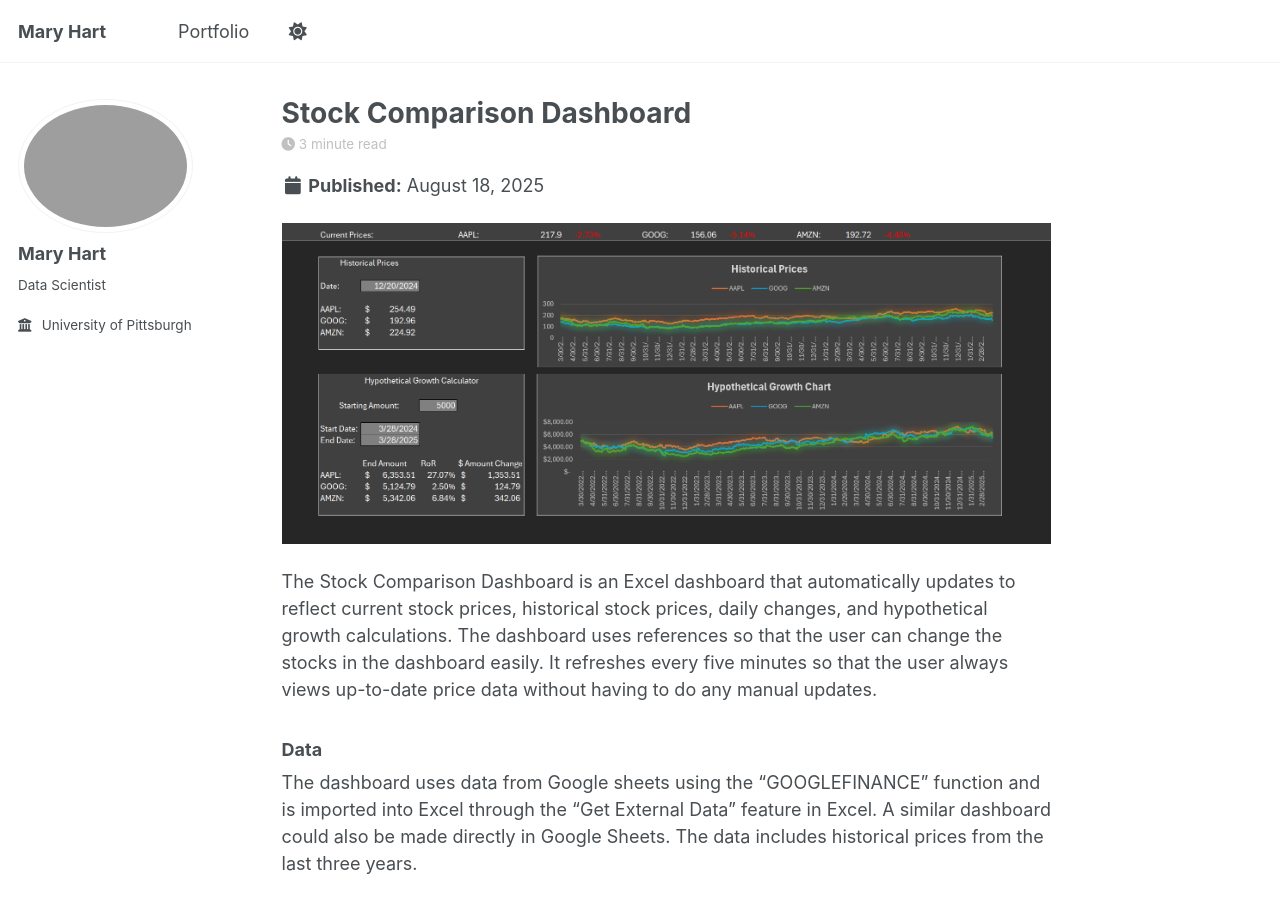
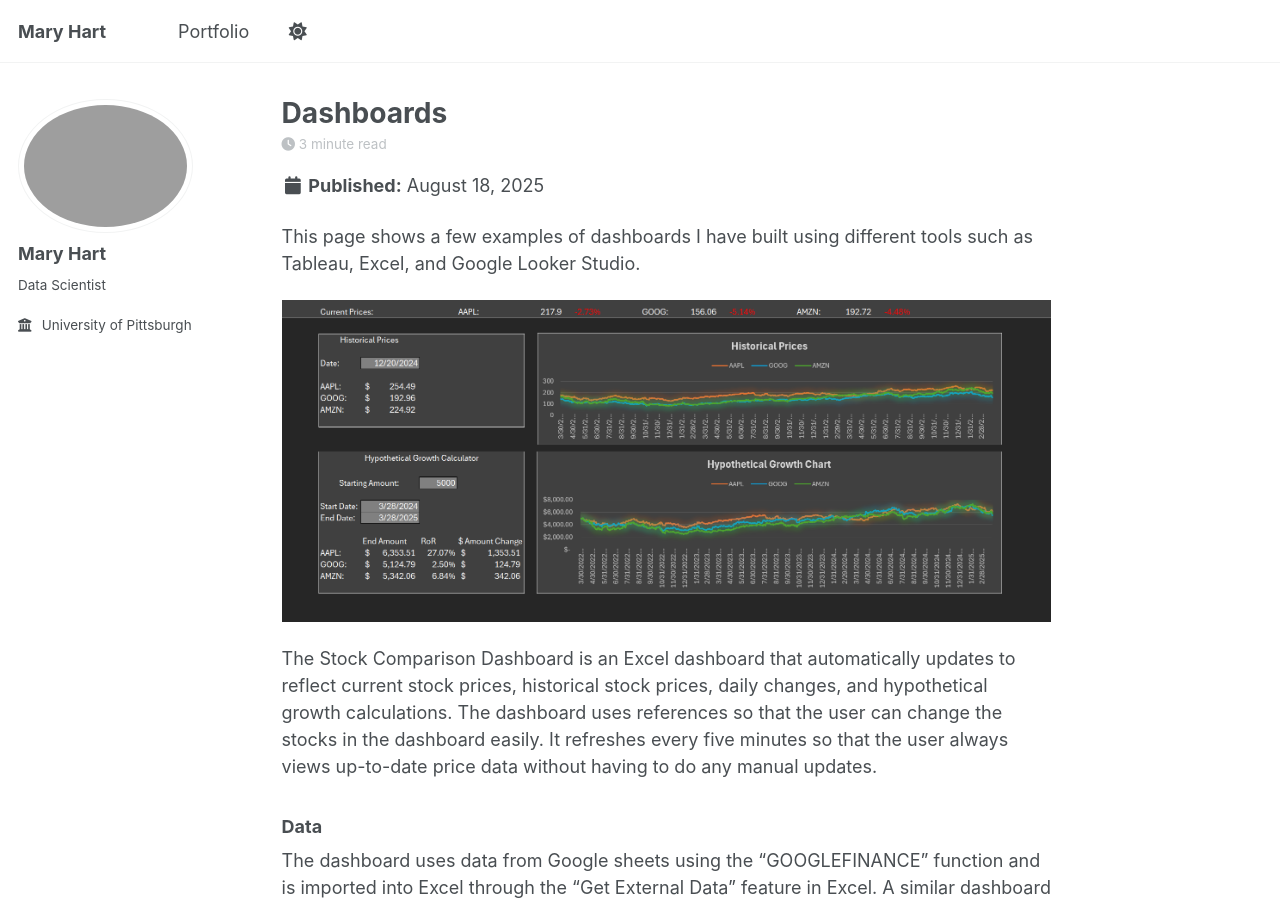
Before and after one commit to maryh-1/maryh-1.github.io, a Jekyll site: the page built from _posts/2025-08-18-Dashboards.md, in a window 1280 px wide and 900 px high. Built offline with Jekyll 4.4.1, drawn with Linux system fonts in a browser that asks for light colours; a script bundle is joined from its source files by our own code; library files that are not in the unit come from our copies.

Commit message:
Update and rename 2025-08-18-Stock-Comparison-Dashboard.md to 2025-08-18-Dashboards.md

```diff
--- a/_posts/2025-08-18-Stock-Comparison-Dashboard.md
+++ b/_posts/2025-08-18-Dashboards.md
@@ -1,8 +1,9 @@
 ---
-title:  "Stock Comparison Dashboard"
+title:  "Dashboards"
 layout: single
 ---
 
+This page shows a few examples of dashboards I have built using different tools such as Tableau, Excel, and Google Looker Studio.
 
 ![Stock Comparison Dashboard](/images/StockComparisonDashboard.png)
 
```
